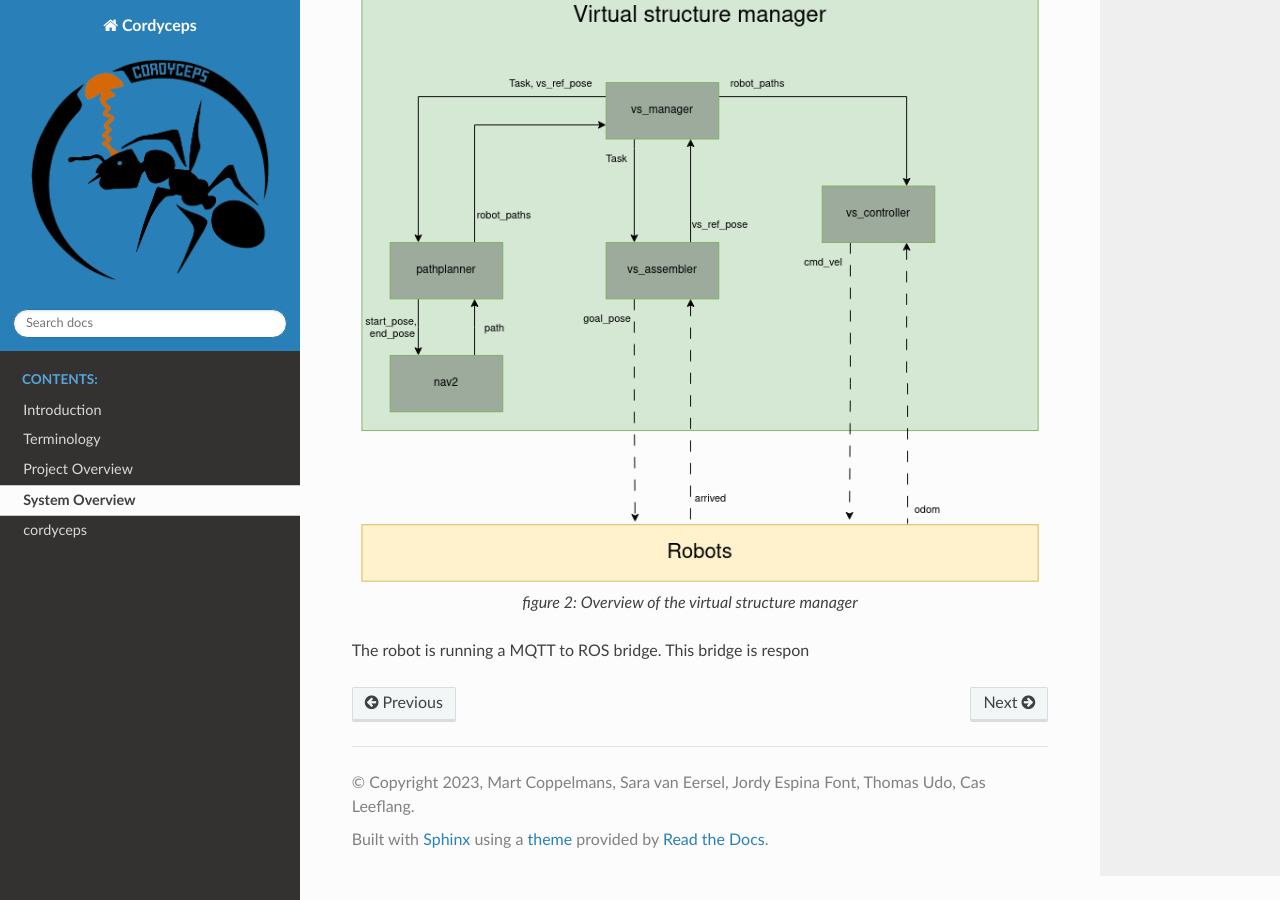
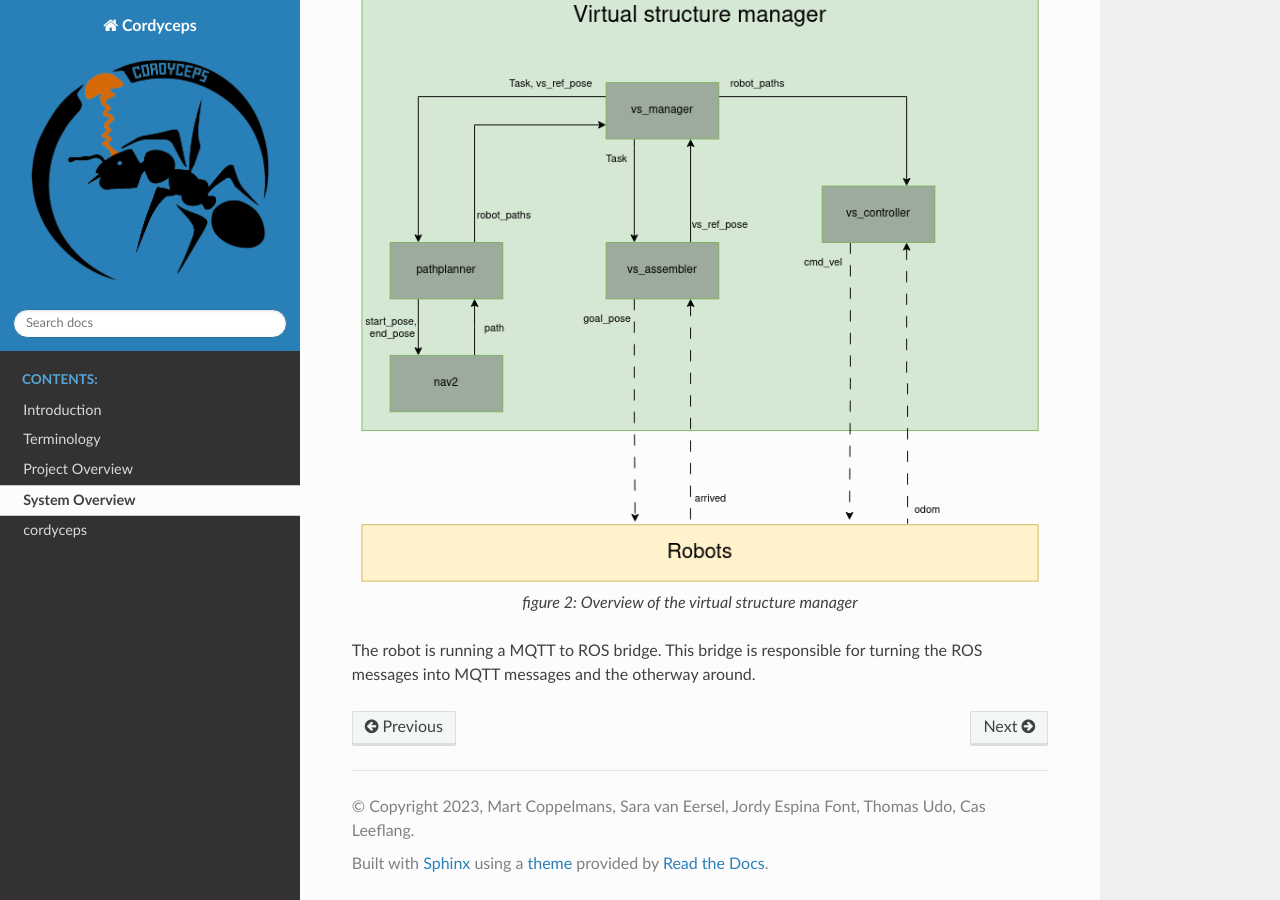
Before and after one commit to TeamSolenopsis/Cordyceps, a Sphinx documentation site: the page built from cordyceps/docs/design.rst, in a window 1280 px wide and 900 px high, scrolled down 1139 px. Built offline with Sphinx 7.4.7 and the Read the Docs theme 2.0.0, drawn with Linux system fonts in a browser that asks for light colours.

Commit message:
text added

```diff
--- a/cordyceps/docs/design.rst
+++ b/cordyceps/docs/design.rst
@@ -29,4 +29,4 @@ The VS_Controller is a node that acts as an action server. The VS_Controller is
    figure 2: Overview of the virtual structure manager
 
 
-The robot is running a MQTT to ROS bridge. This bridge is respon
+The robot is running a MQTT to ROS bridge. This bridge is responsible for turning the ROS messages into MQTT messages and the otherway around.
```
Also changed, not shown: 2 other files.
